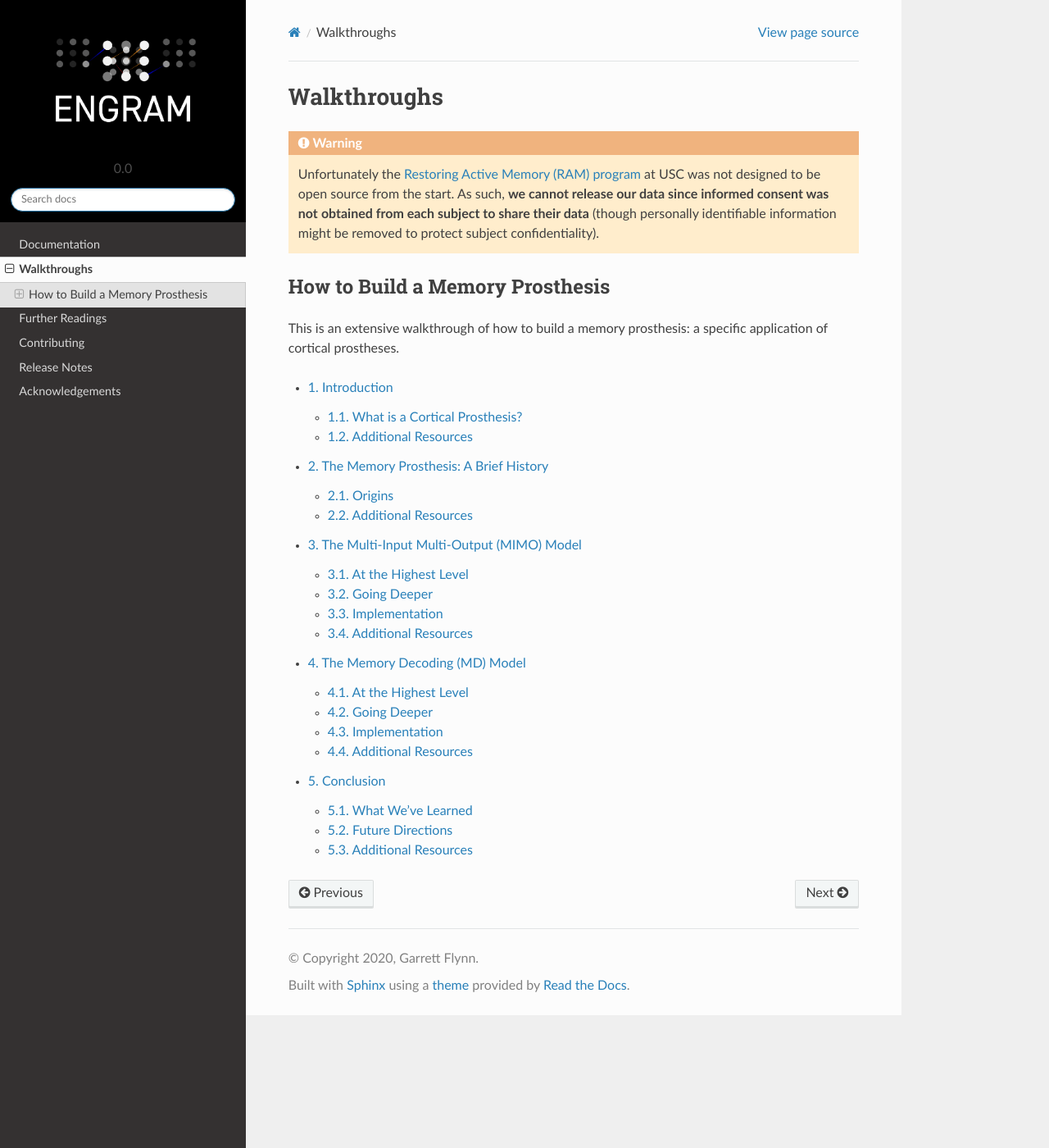
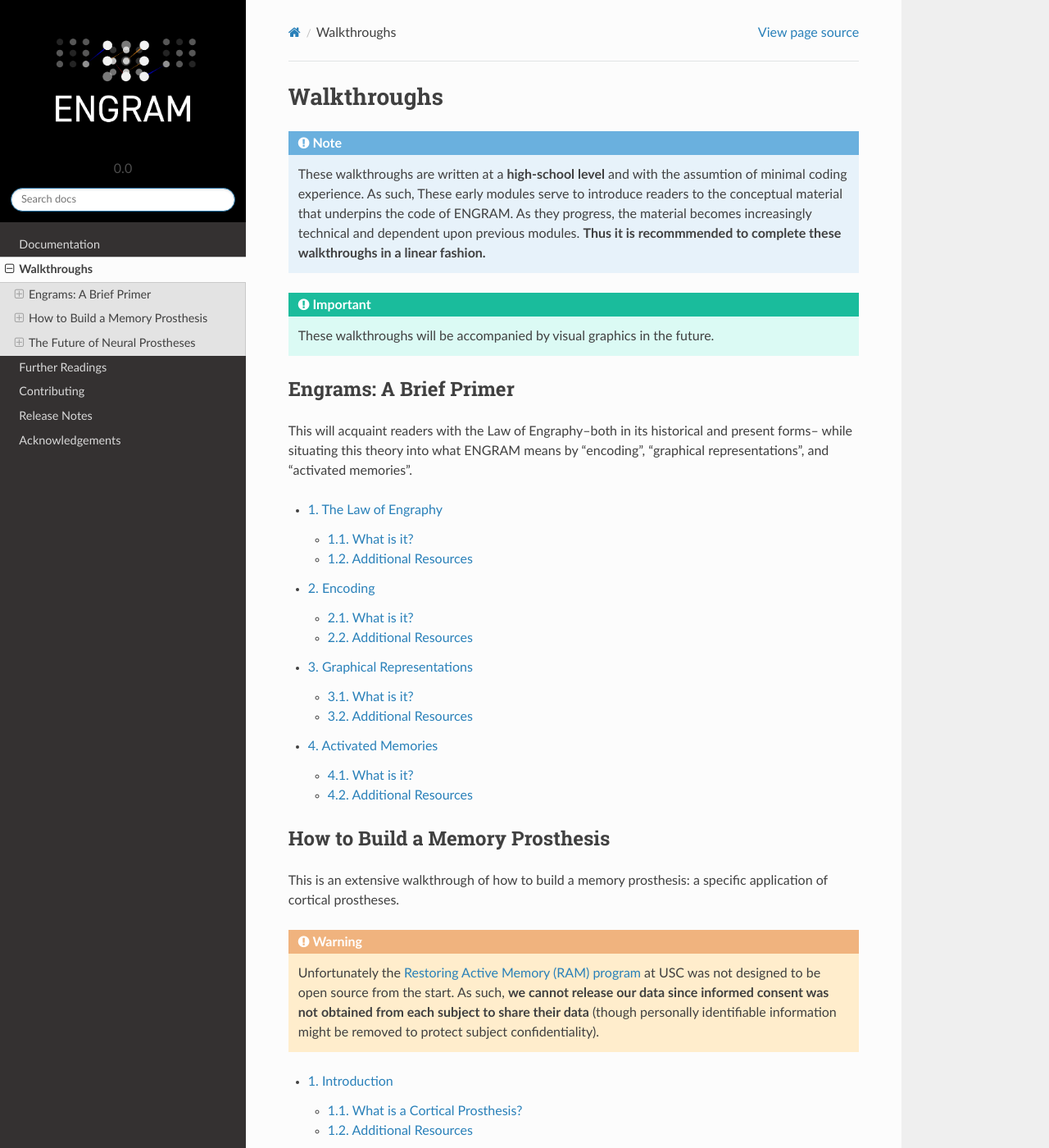
Before and after one commit to garrettmflynn/ENGRAM, a Sphinx documentation site: the page built from docs/source/Walkthroughs.rst, in a window 1280 px wide and 1400 px high. Shown: the whole window at 82% size. Built offline with Sphinx 7.4.7 and the Read the Docs theme 2.0.0, drawn with Linux system fonts in a browser that asks for light colours; some of the changed text lies outside the part shown.

```diff
--- a/docs/source/Walkthroughs.rst
+++ b/docs/source/Walkthroughs.rst
@@ -3,6 +3,38 @@
 ==============
 Walkthroughs
 ==============
+
+.. note::
+
+    These walkthroughs are written at a **high-school level** and with the assumtion of
+    minimal coding experience. As such, These early modules serve to introduce readers
+    to the conceptual material that underpins the code of ENGRAM. As they progress, the
+    material becomes increasingly technical and dependent upon previous modules.
+    **Thus it is recommmended to complete these walkthroughs in a linear fashion.**
+
+.. important::
+
+    These walkthroughs will be accompanied by visual graphics in the future.
+
+Engrams: A Brief Primer
+-----------------------------------
+This will acquaint readers with the Law of Engraphy--both in its historical and present forms--
+while situating this theory into what ENGRAM means by
+"encoding", "graphical representations", and "activated memories".
+
+.. toctree::
+    :maxdepth: 2
+    :numbered:
+
+    engrams/Law
+    engrams/Encoding
+    engrams/Graphical
+    engrams/Activated
+
+How to Build a Memory Prosthesis
+-----------------------------------
+This is an extensive walkthrough of how to build a memory prosthesis:
+a specific application of cortical prostheses.
 
 .. warning::
 
@@ -26,4 +54,17 @@ a specific application of cortical prostheses.
     HMP/MDM
     HMP/Conclusion
 
+The Future of Neural Prostheses
+-----------------------------------
+This will provide the author's (informed) speculations regarding the future of implantable
+neurological devices.
+
+.. toctree::
+    :maxdepth: 2
+    :numbered:
+
+    future/Current
+    future/Visions
+    future/Predictions
+
 .. _Restoring Active Memory (RAM) program:  https://www.darpa.mil/program/restoring-active-memory
--- /dev/null
+++ b/docs/source/engrams/Activated.rst
@@ -0,0 +1,18 @@
+================================================
+Activated Memories
+================================================
+
+
+What is it?
+--------------------------------
+
+*Coming soon...*
+
+
+Subheader 1
+^^^^^^^^^^^^^^^^^^^^^^^^^^^^^^^^
+
+
+Additional Resources
+--------------------------------
+*Coming soon...*
--- /dev/null
+++ b/docs/source/engrams/Encoding.rst
@@ -0,0 +1,18 @@
+================================================
+Encoding
+================================================
+
+
+What is it?
+--------------------------------
+
+*Coming soon...*
+
+
+Subheader 1
+^^^^^^^^^^^^^^^^^^^^^^^^^^^^^^^^
+
+
+Additional Resources
+--------------------------------
+*Coming soon...*
--- /dev/null
+++ b/docs/source/engrams/Graphical.rst
@@ -0,0 +1,18 @@
+================================================
+Graphical Representations
+================================================
+
+
+What is it?
+--------------------------------
+
+*Coming soon...*
+
+
+MIMO in the Abstract
+^^^^^^^^^^^^^^^^^^^^^^^^^^^^^^^^
+
+
+Additional Resources
+--------------------------------
+*Coming soon...*
--- /dev/null
+++ b/docs/source/engrams/Law.rst
@@ -0,0 +1,18 @@
+================================================
+The Law of Engraphy
+================================================
+
+
+What is it?
+--------------------------------
+
+*Coming soon...*
+
+
+Subheader 1
+^^^^^^^^^^^^^^^^^^^^^^^^^^^^^^^^
+
+
+Additional Resources
+--------------------------------
+*Coming soon...*
--- /dev/null
+++ b/docs/source/future/Predictions.rst
@@ -0,0 +1,18 @@
+================================================
+Predictions for the Future
+================================================
+
+
+???
+--------------------------------
+
+*Coming soon...*
+
+
+Subheader 1
+^^^^^^^^^^^^^^^^^^^^^^^^^^^^^^^^
+
+
+Additional Resources
+--------------------------------
+*Coming soon...*
--- /dev/null
+++ b/requirements-docs.txt
@@ -0,0 +1,5 @@
+sphinx<2
+sphinx-rtd-theme<0.5
+readthedocs-sphinx-ext<1.1
+sphinxcontrib.bibtex
+sphinxcontrib.programoutput
--- /dev/null
+++ b/requirements-tests.txt
@@ -0,0 +1,2 @@
+coveralls
+nose
```
Also changed, not shown: other parts of docs/source/Walkthroughs.rst (+0 -4 lines), docs/source/HMP/Introduction.rst (+7 -2 lines), docs/source/future/Current.rst (added, +18 -0 lines), docs/source/future/Visions.rst (added, +32 -0 lines), requirements.txt (+3 -39 lines), setup.py (+118 -24 lines), .readthedocs.yml (added), .travis.yml, 5 other files.
